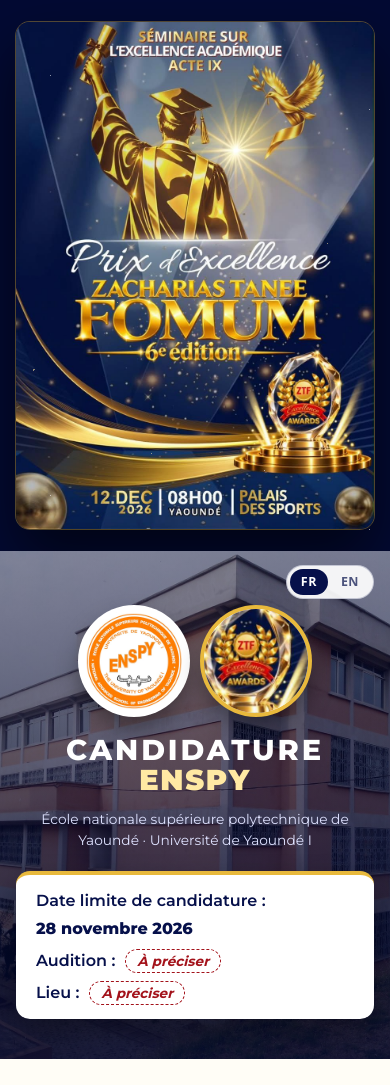
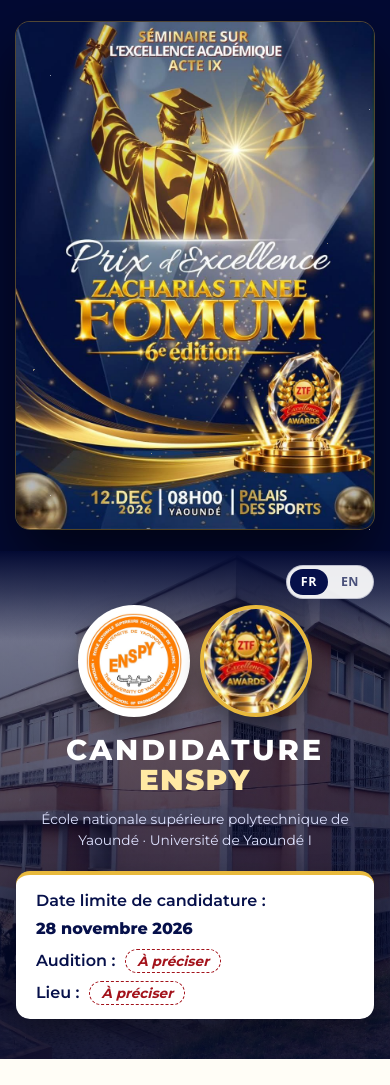
Before and after one commit to wiscod/Inscriptions-prix-excellence-ztf, a website: page site/enspy/index.html in a window 390 px wide. Shown: the top 1085 px of the page. Drawn offline with Linux system fonts and the light colour scheme; files whose address does not match are found by name.

Commit message:
Page ENSPY : fondu bleu nuit entre l'affiche et la photo de l'en-tête
À gauche de l'en-tête sur ordinateur, en haut quand l'affiche passe
au-dessus (téléphone, tablette). Contrôle à 5 largeurs : aucun problème.

Co-Authored-By: Claude Opus 5.5 <noreply@anthropic.com>
Claude-Session: https://claude.ai/code/session_01McbipxuU5nPCsWqp91hPYk

```diff
--- a/site/css/ecole.css
+++ b/site/css/ecole.css
@@ -10,6 +10,9 @@
 .hero-bg{position:absolute;inset:0;z-index:-1}
 .hero-bg img{width:100%;height:100%;object-fit:cover;object-position:45% 62%;display:block}
 .hero-bg:after{content:"";position:absolute;inset:0;background:linear-gradient(180deg,rgba(3,10,51,.45),rgba(3,10,51,.82))}
+/* Fondu depuis la colonne de l'affiche (bleu nuit) : à gauche sur ordinateur, en haut quand l'affiche passe au-dessus */
+.hero-bg:before{content:"";position:absolute;z-index:1;inset:0 auto 0 0;width:clamp(80px,14%,220px);background:linear-gradient(90deg,var(--night) 0%,rgba(3,10,51,.6) 45%,rgba(3,10,51,0) 100%);pointer-events:none}
+@media(max-width:980px){.hero-bg:before{inset:0 0 auto 0;width:auto;height:90px;background:linear-gradient(180deg,var(--night) 0%,rgba(3,10,51,.6) 45%,rgba(3,10,51,0) 100%)}}
 .hero-lang{position:absolute;top:14px;right:clamp(16px,3vw,28px);z-index:2}
 .hero-lang .lang-switch{background:rgba(255,255,255,.92);color:var(--navy);border-color:rgba(6,16,74,.2)}
 .hero-in{display:grid;justify-items:center;gap:14px;padding:58px clamp(16px,4vw,48px) 40px;text-align:center}
```
